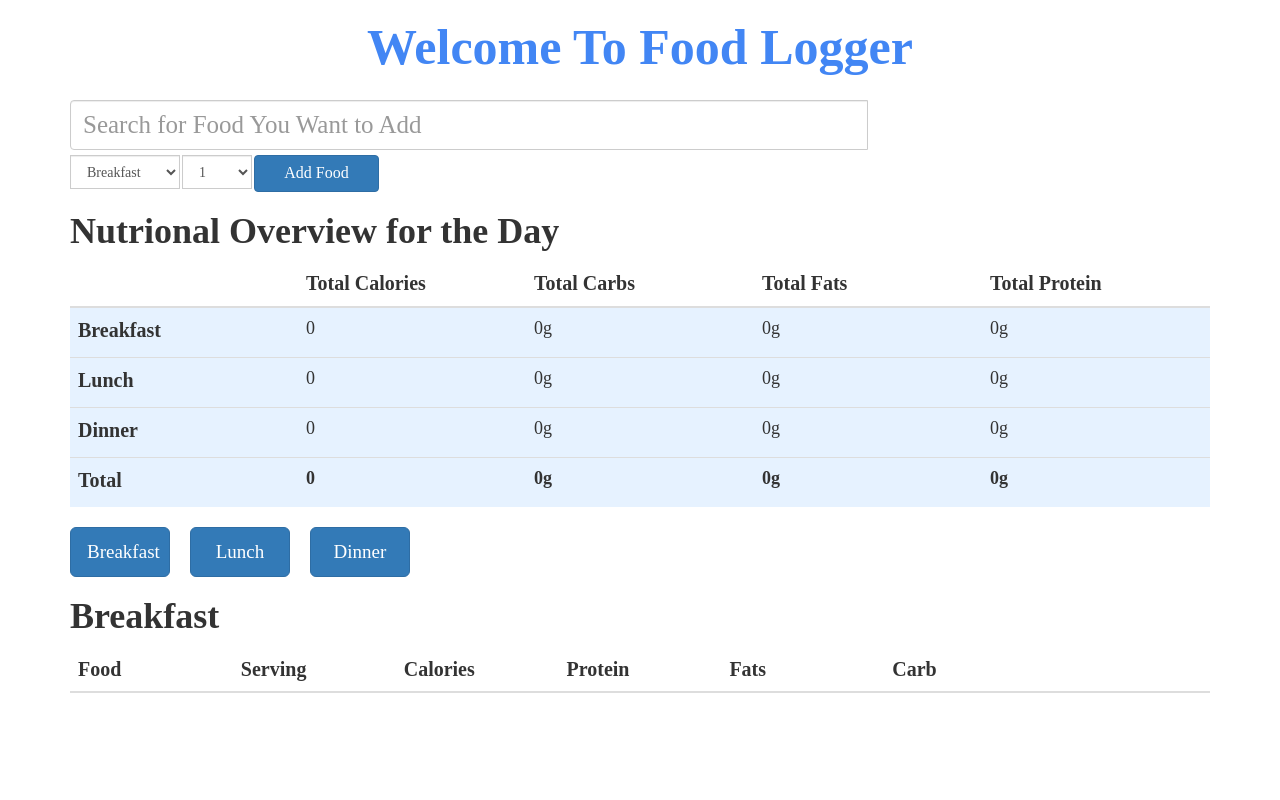
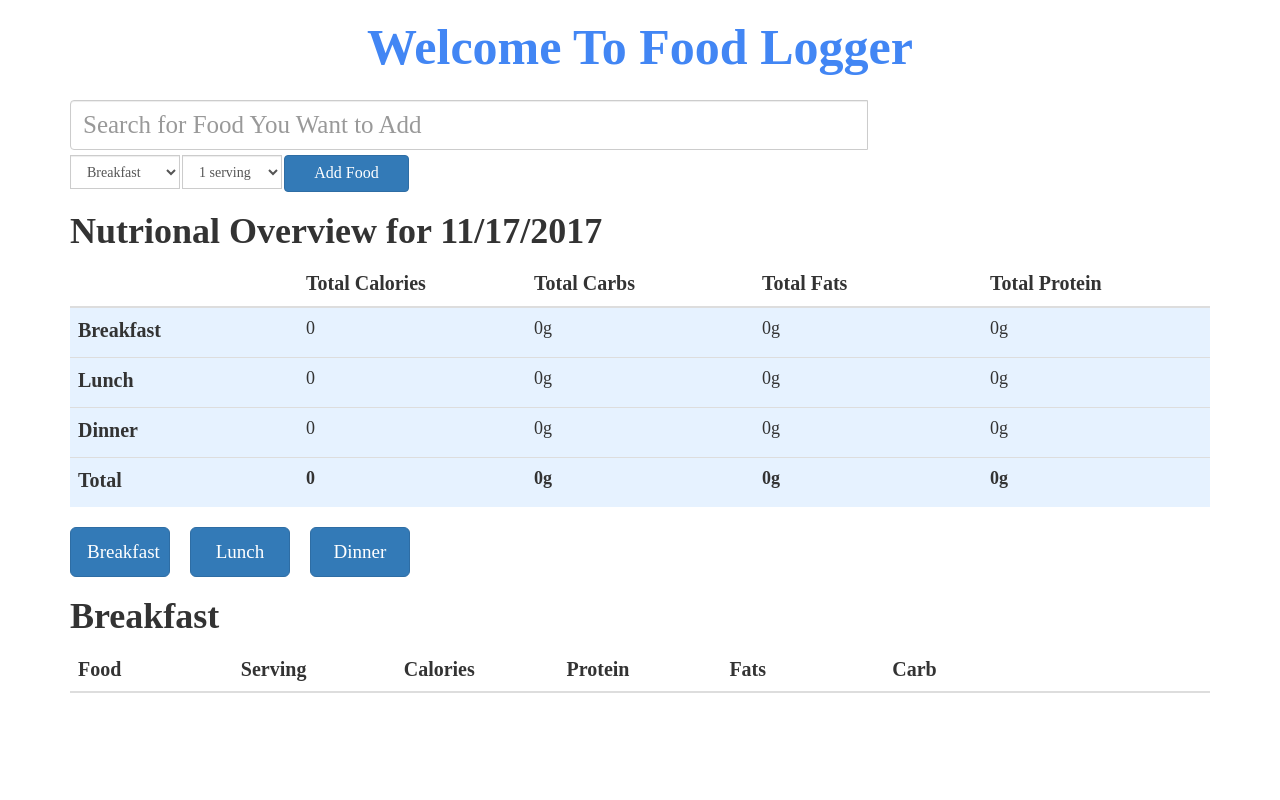
Before and after one commit to kywang1/FoodLogger, a React app: page / in a window 1280 px wide. Shown: the top 800 px of the page. Built offline with nearby package versions, Linux system fonts and the light colour scheme.

Commit message:
added date and serving bar update

```diff
--- a/src/components/App.js
+++ b/src/components/App.js
@@ -3,7 +3,6 @@ import {connect} from 'react-redux';
 import MealCategory from './meal_category';
 import AddBar from './add_bar';
 import NutrionalOverview from './nutrional_overview';
-import ReactCSSTransitionGroup from 'react-addons-css-transition-group';
 
 class App extends Component{
   toggleContainer(containerSelect){
@@ -45,7 +44,6 @@ class App extends Component{
   }
 
   render(){
-    let items = [1,2,3,4,5,6,7];
     return (
       <div>
         <h1 className = "display-2" id="appTitle">Welcome To Food Logger</h1>
--- a/src/components/add_bar.js
+++ b/src/components/add_bar.js
@@ -67,10 +67,10 @@ class AddBar extends Component{
         </select>
         {/* <label>Choose Serving Size</label> */}
         <select id="servingSizeDropBar" className="form-control">
-          <option id = "oneServing">1</option>
-          <option id = "twoServing">2</option>
-          <option id = "threeServing">3</option>
-          <option id = "fourServing">4</option>
+          <option id = "oneServing">1 serving</option>
+          <option id = "twoServing">2 serving</option>
+          <option id = "threeServing">3 serving</option>
+          <option id = "fourServing">4 serving</option>
         </select>
           <button id="addButton" onClick = {this.setMealType} type = "submit" className = "btn btn-primary">
             Add Food
--- a/src/components/nutrional_overview.js
+++ b/src/components/nutrional_overview.js
@@ -81,10 +81,18 @@ class NutrionalOverview extends Component{
     )
   }
 
+  getToday(){
+    let dateObj = new Date();
+    let day = dateObj.getDate();
+    let month =dateObj.getMonth() + 1;
+    let year = 2017;
+    return `${month}/${day}/${year}`;
+  }
+
   render(){
     return (
       <div>
-        <h1>Nutrional Overview for the Day</h1>
+        <h1>Nutrional Overview for {this.getToday()}</h1>
         <table className="table">
           <thead>
             <tr>
--- a/src/styles/index.css
+++ b/src/styles/index.css
@@ -27,7 +27,7 @@
 }
 
 #servingSizeDropBar{
-  width:70px;
+  width:100px;
   margin-top: 5px;
   margin-right:2px;
 }
```
Also changed, not shown: 1 other file.
